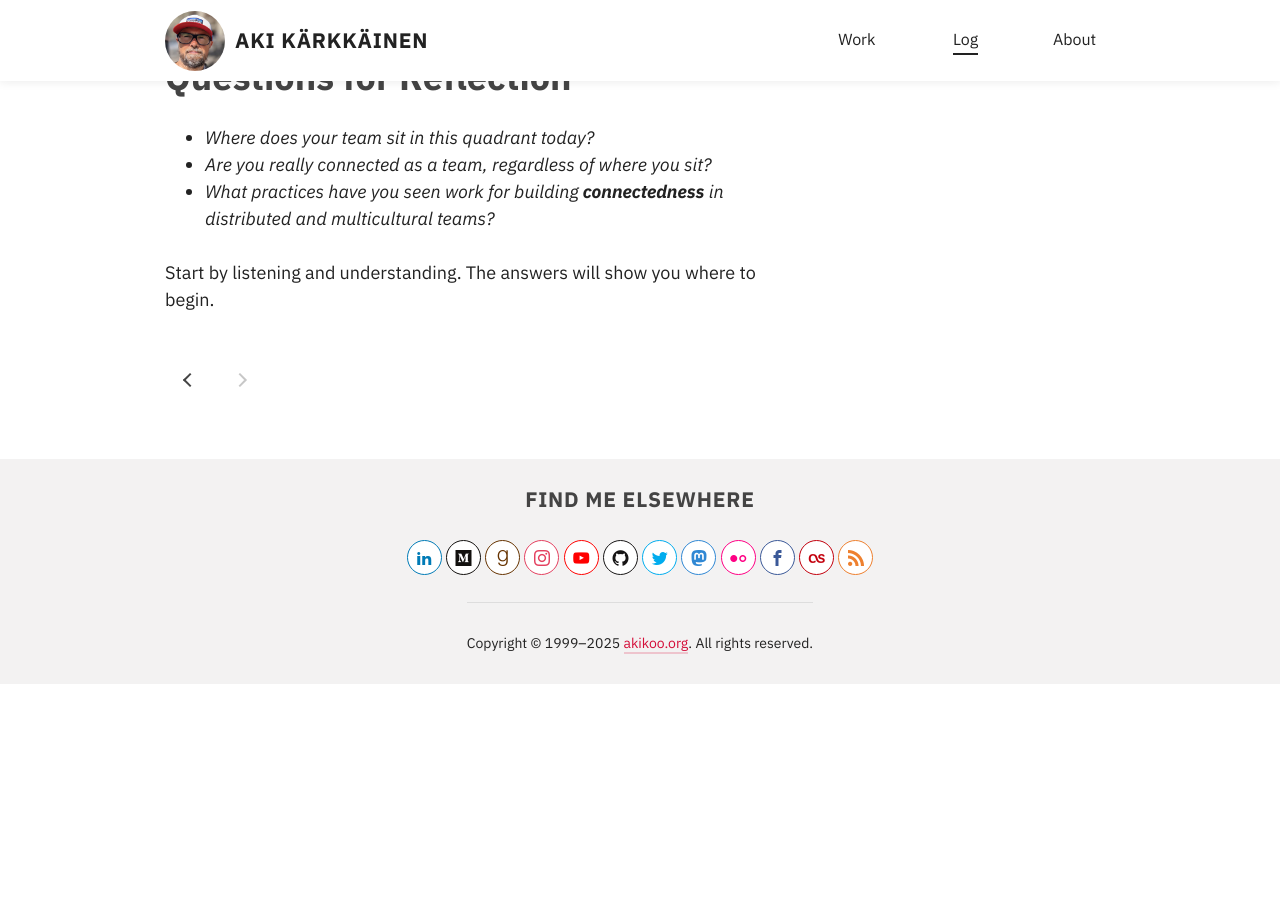
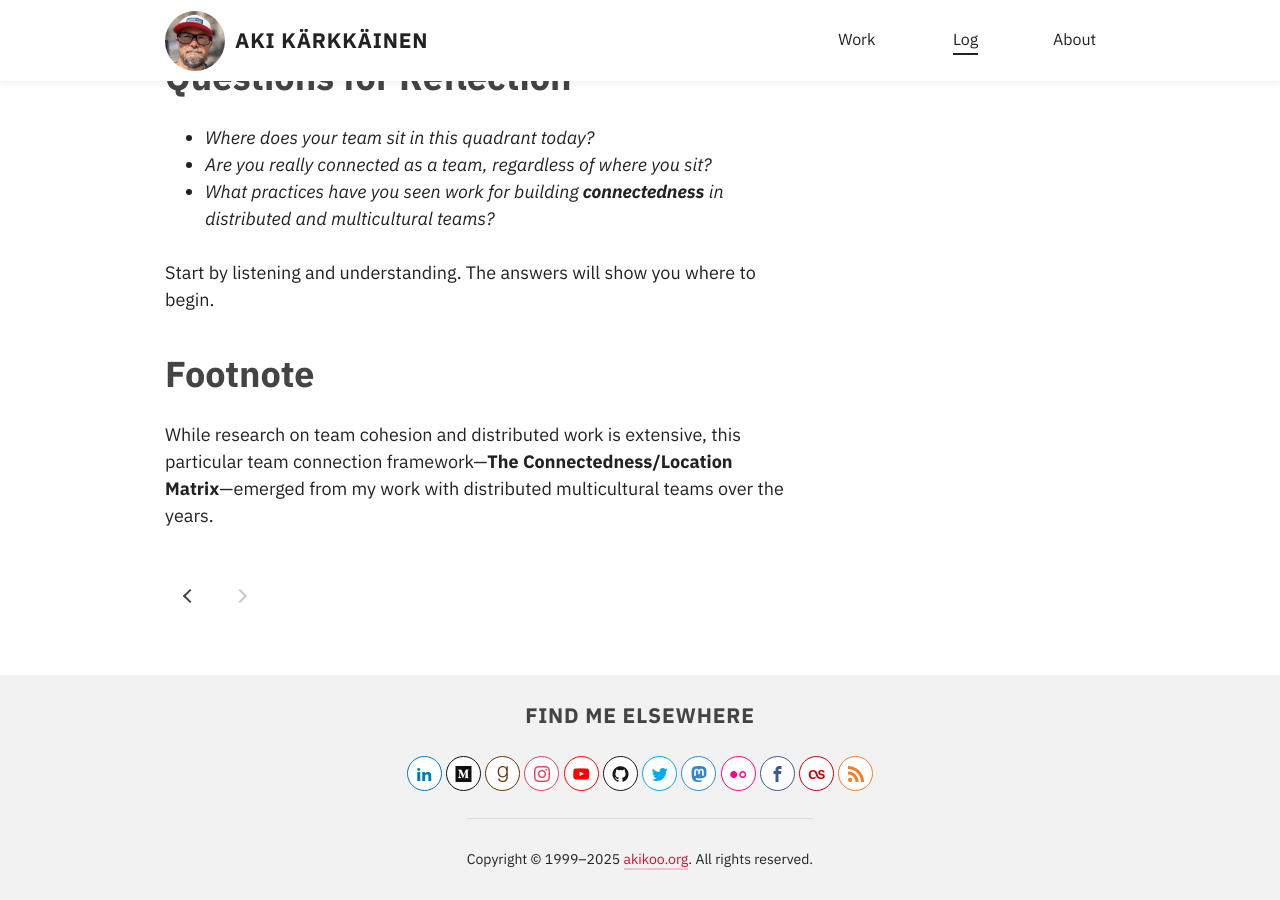
Before and after one commit to akikoo/akikoo.github.io, a Jekyll site: the page built from _posts/2025-10-09-why-co-location-is-overrated-for-team-connection.html, in a window 1280 px wide and 900 px high, scrolled down 4340 px. Built offline with Jekyll 4.4.1, drawn with Linux system fonts in a browser that asks for light colours; some web fonts are replaced; before the commit the page ends 5024 px from its top, so only the background shows below that; some of the changed text lies outside the part shown.

Commit message:
Add footnote

```diff
--- a/_posts/2025-10-09-why-co-location-is-overrated-for-team-connection.html
+++ b/_posts/2025-10-09-why-co-location-is-overrated-for-team-connection.html
@@ -12,7 +12,7 @@ image:
 <figure>
   <img src="{{site.imgpath}}/connectedness_location_matrix.jpg" alt="" />
   <figcaption>
-    <p class="figcaption">The Connectedness/Location Matrix.</p>
+    <p class="figcaption"><strong>The Connectedness/Location Matrix</strong> by Aki Kärkkäinen.</p>
   </figcaption>
 </figure>
 
@@ -82,3 +82,6 @@ image:
 </ul>
 
 <p>Start by listening and understanding. The answers will show you where to begin.</p>
+
+<h2>Footnote</h2>
+<p>While research on team cohesion and distributed work is extensive, this particular team connection framework—<strong>The Connectedness/Location Matrix</strong>—emerged from my work with distributed multicultural teams over the years.</p>
```
